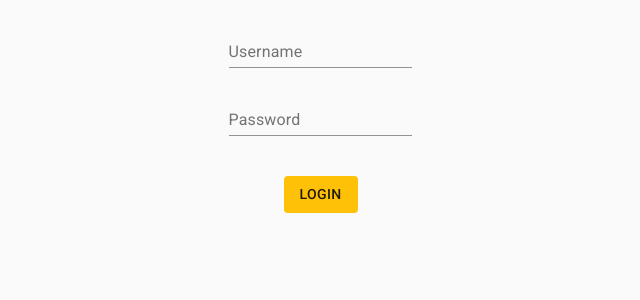
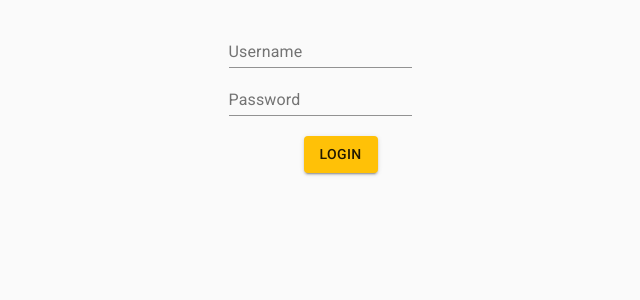
Before and after one commit to duvet86/offline-app, a React (Create React App) app: page /login in a window 1280 px wide. Shown: the top 300 px of the page, without its empty margins (320-960 px from the left). Built offline with nearby package versions, Linux system fonts and the light colour scheme.

Commit message:
Working.

```diff
--- a/src/Login.tsx
+++ b/src/Login.tsx
@@ -1,8 +1,19 @@
-import React from "react";
+import React, { useState, ChangeEvent } from "react";
+import { useHistory } from "react-router-dom";
 
-import { makeStyles } from '@material-ui/core/styles';
+import { makeStyles } from "@material-ui/core/styles";
 import Button from "@material-ui/core/Button";
-import TextField from '@material-ui/core/TextField';
+import TextField from "@material-ui/core/TextField";
+
+import { postAsync } from "./lib/http";
+
+interface LoginResultDtc {
+  Success: boolean;
+  Status: string;
+  FailMessage: string;
+  SessionToken: string;
+  ExpiryTime: Date;
+}
 
 const useStyles = makeStyles({
   container: {
@@ -16,28 +27,69 @@ const useStyles = makeStyles({
     marginTop: 20,
     marginLeft: 75
   }
-
 });
 
 export default function DisableElevation() {
   const classes = useStyles();
 
+  const history = useHistory();
+
+  const [username, setUsername] = useState("");
+  const [password, setPassword] = useState("");
+  const [error, setError] = useState("");
+
+  const handleSubmit = () => {
+    postAsync<LoginResultDtc>("/api/auth/sessions", {
+      username,
+      password
+    })
+      .then(({ SessionToken }) => {
+        document.cookie = "CMPSession=" + SessionToken + ";";
+        history.push("/");
+      })
+      .catch(e => setError(e.message));
+  };
+
+  const handleUsername = (event: ChangeEvent<HTMLInputElement>) => {
+    setUsername(event.target.value);
+  };
+
+  const handlePassword = (event: ChangeEvent<HTMLInputElement>) => {
+    setPassword(event.target.value);
+  };
+
   return (
     <div className={classes.container}>
-
       <div>
         <form className={classes.form} noValidate autoComplete="off">
-          <TextField id="standard-basic" label="Username" />
+          <div>
+            <TextField
+              label="Username"
+              type="text"
+              value={username}
+              onChange={handleUsername}
+            />
+          </div>
+          <div>
+            <TextField
+              label="Password"
+              type="password"
+              value={password}
+              onChange={handlePassword}
+            />
+          </div>
 
+          <div>{error}</div>
+
+          <Button
+            className={classes.loginButton}
+            variant="contained"
+            color="primary"
+            onClick={handleSubmit}
+          >
+            Login
+          </Button>
         </form>
-        <form className={classes.form} noValidate autoComplete="off">
-          <TextField id="standard-basic" label="Password" />
-
-        </form>
-
-        <Button className={classes.loginButton} variant="contained" color="primary" disableElevation>
-          Login
-    </Button>
       </div>
     </div>
   );
--- a/src/lib/http.ts
+++ b/src/lib/http.ts
@@ -37,22 +37,17 @@ export const deleteAsync = async <T>(
 };
 
 const getCommonOptions = (headers: HeadersInit | undefined): RequestInit => ({
-  headers: getDefaultHeaders(headers),
-  credentials: "same-origin" // Required by old browsers to include cookies.
+  headers: getDefaultHeaders(headers)
+  // credentials: "include" // Required by old browsers to include cookies.
 });
 
 const getDefaultHeaders = (headers?: HeadersInit) => ({
   "Content-Type": "application/json",
-  Section: process.env.CURRENT_SECTION || "",
+  Section: process.env.REACT_APP_CURRENT_SECTION || "",
   ...headers
 });
 
 const handleErrors = async (response: Response) => {
-  if (response.status === 401) {
-    window.location.replace(Master_MapPath("/Global/Login"));
-    return;
-  }
-
   if (!response.ok) {
     const error = await response.text();
     throw new Error(
@@ -70,7 +65,6 @@ const handleErrors = async (response: Response) => {
 
 function Master_MapPath(relativeUrl: string) {
   return (
-    `http://lmarang-au-de01/dev/${process.env.BASE_URL}/${process.env.CURRENT_SECTION}/` +
-    relativeUrl
+    `http://lmarang-au-de01/${process.env.REACT_APP_BASE_URL}` + relativeUrl
   );
 }
```
Also changed, not shown: 1 other file (tests, documents, lock files or other folders).
